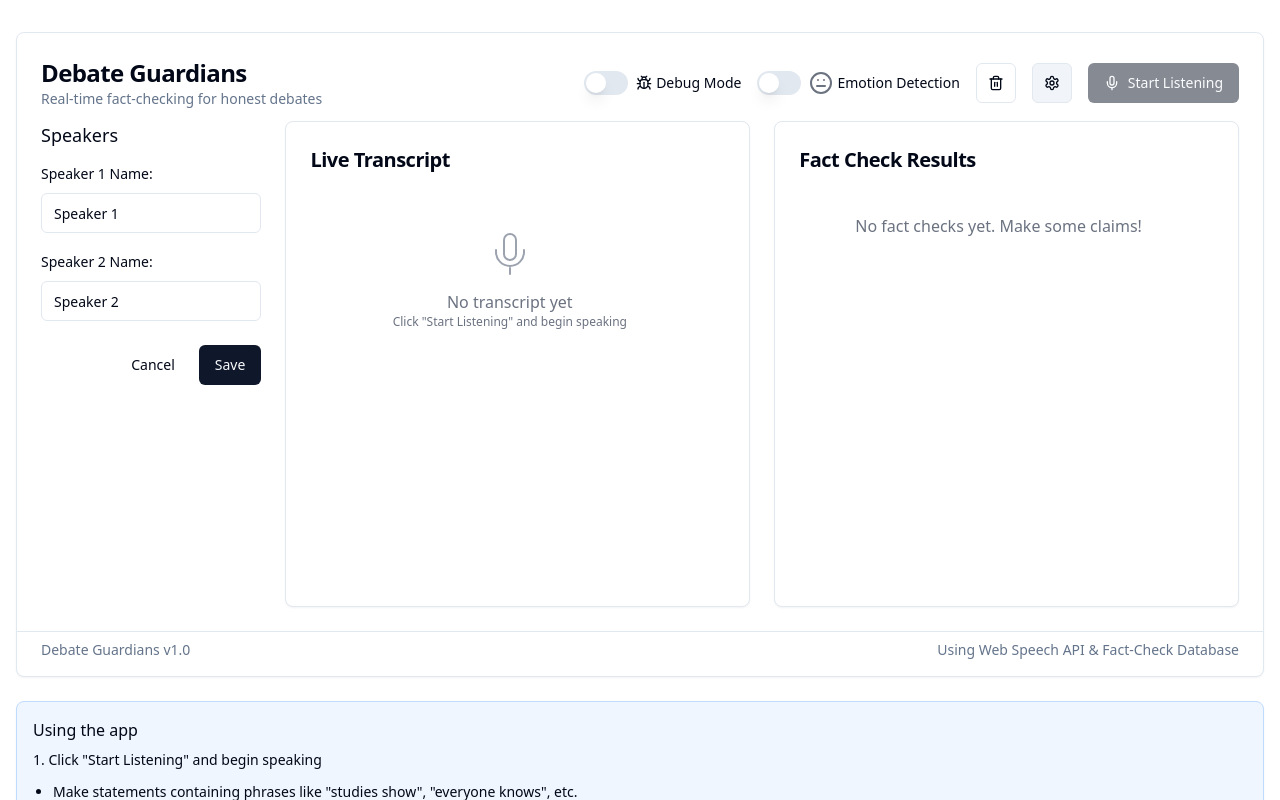
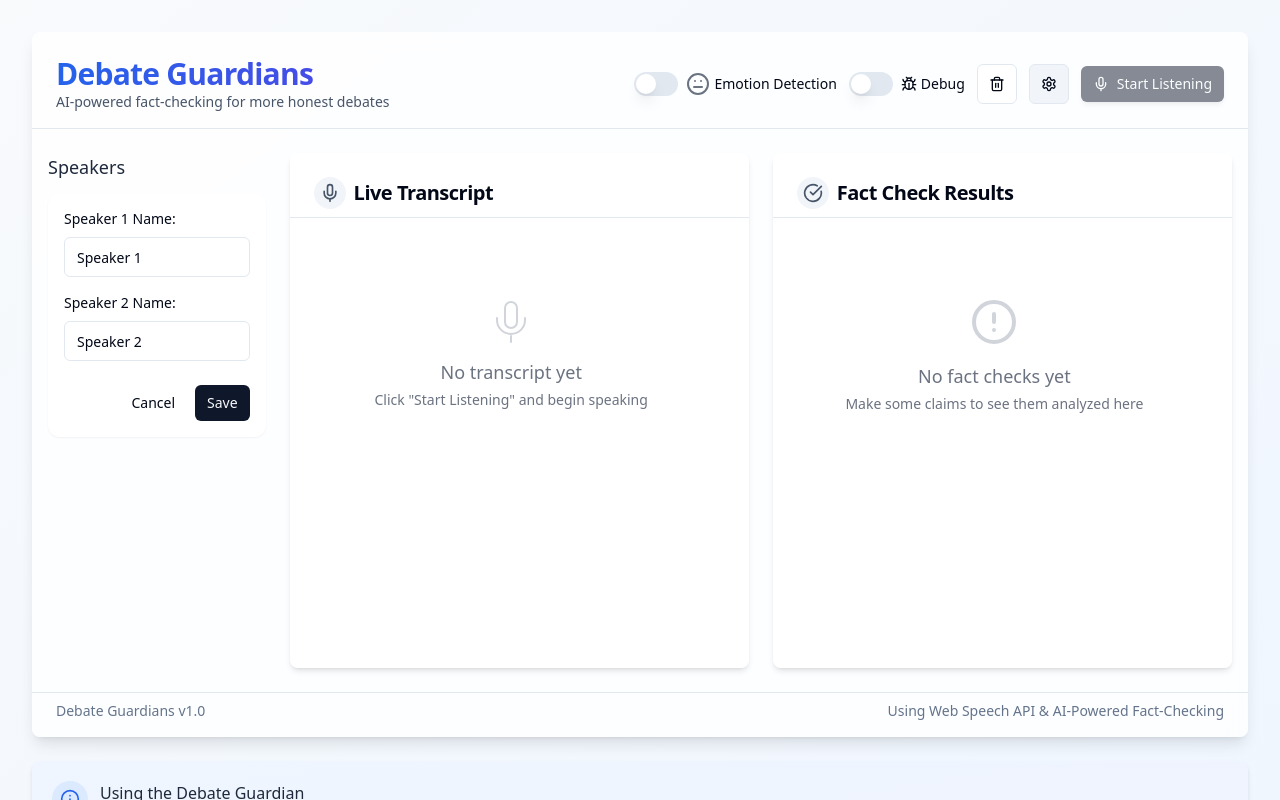
Before and after one commit to JefryV2/debate-guardians, a React (Vite) app: page / in a window 1280 px wide. Both pictures are taken after a click on the button 1051 px from the left and 83 px from the top of the page. Shown: the top 800 px of the page. Built offline with nearby package versions, Linux system fonts and the light colour scheme.

Commit message:
Refactor: Improve UI and styling
Improved the UI and styling of the application for a better user experience.

```diff
--- a/src/components/DebateRoom.tsx
+++ b/src/components/DebateRoom.tsx
@@ -7,13 +7,14 @@ import { Button } from "@/components/ui/button";
 import { Switch } from "@/components/ui/switch";
 import { Label } from "@/components/ui/label";
 import { Input } from "@/components/ui/input";
-import { Mic, MicOff, Bug, Trash2, Settings, Smile, Frown, Angry, Meh } from "lucide-react";
+import { Mic, MicOff, Bug, Trash2, Settings, Smile, Frown, Angry, Meh, Info } from "lucide-react";
 import { useEffect, useState } from "react";
 import { startSpeechRecognition, EmotionType } from "@/services/speechService";
 import { checkFactAgainstDatabase } from "@/services/factCheckService";
 import { Card, CardContent, CardDescription, CardFooter, CardHeader, CardTitle } from "@/components/ui/card";
 import { toast } from "@/lib/toast";
 import { cn } from "@/lib/utils";
+import { Popover, PopoverContent, PopoverTrigger } from "@/components/ui/popover";
 
 const DebateRoom = () => {
   const {
@@ -160,35 +161,40 @@ const DebateRoom = () => {
   };
 
   return (
-    <div className="container mx-auto px-4 py-8">
-      <Card className="mb-6">
-        <CardHeader className="pb-3">
-          <div className="flex items-center justify-between">
+    <div className="min-h-screen bg-gradient-to-br from-slate-50 to-blue-50 p-4 md:p-8">
+      <div className="max-w-screen-xl mx-auto">
+        <Card className="mb-6 shadow-lg border-0 bg-white/80 backdrop-blur">
+          <CardHeader className="pb-4 border-b">
+            <div className="flex flex-col sm:flex-row sm:items-center sm:justify-between gap-4">
               <div>
-              <CardTitle className="text-2xl font-bold">Debate Guardians</CardTitle>
-              <CardDescription>Real-time fact-checking for honest debates</CardDescription>
+                <CardTitle className="text-3xl font-bold bg-gradient-to-r from-blue-600 to-indigo-600 text-transparent bg-clip-text">
+                  Debate Guardians
+                </CardTitle>
+                <CardDescription className="text-slate-600">
+                  AI-powered fact-checking for more honest debates
+                </CardDescription>
               </div>
-            <div className="flex items-center gap-4">
+              <div className="flex flex-wrap items-center gap-3">
+                <div className="flex items-center space-x-2">
+                  <Switch
+                    id="emotion-detection"
+                    checked={emotionDetectionEnabled}
+                    onCheckedChange={setEmotionDetectionEnabled}
+                  />
+                  <Label htmlFor="emotion-detection" className="flex items-center gap-1 text-sm">
+                    {getEmotionIcon(currentEmotion)}
+                    Emotion Detection
+                  </Label>
+                </div>
                 <div className="flex items-center space-x-2">
                   <Switch
                     id="debug-mode"
                     checked={debugMode}
                     onCheckedChange={setDebugMode}
                   />
-                <Label htmlFor="debug-mode" className="flex items-center gap-1">
+                  <Label htmlFor="debug-mode" className="flex items-center gap-1 text-sm">
                     <Bug className="h-4 w-4" />
-                  Debug Mode
-                </Label>
-              </div>
-              <div className="flex items-center space-x-2">
-                <Switch
-                  id="emotion-detection"
-                  checked={emotionDetectionEnabled}
-                  onCheckedChange={setEmotionDetectionEnabled}
-                />
-                <Label htmlFor="emotion-detection" className="flex items-center gap-1">
-                  {getEmotionIcon(currentEmotion)}
-                  Emotion Detection
+                    Debug
                   </Label>
                 </div>
                 <Button
@@ -196,6 +202,7 @@ const DebateRoom = () => {
                   variant="outline"
                   size="icon"
                   title="Clear transcript"
+                  className="border-slate-200"
                 >
                   <Trash2 className="h-4 w-4" />
                 </Button>
@@ -204,15 +211,19 @@ const DebateRoom = () => {
                   variant="outline"
                   size="icon"
                   title="Edit speakers"
-                className={cn(isEditingSpeakers && "bg-muted")}
+                  className={cn(
+                    "border-slate-200",
+                    isEditingSpeakers && "bg-muted"
+                  )}
                 >
                   <Settings className="h-4 w-4" />
                 </Button>
                 <Button
                   onClick={toggleMicrophone}
                   variant={activeListener ? "destructive" : "default"}
-                className="flex items-center gap-2"
+                  className="flex items-center gap-2 shadow-md"
                   disabled={isEditingSpeakers}
+                  size="sm"
                 >
                   {activeListener ? (
                     <>
@@ -230,16 +241,48 @@ const DebateRoom = () => {
             </div>
           </CardHeader>
 
-        <CardContent className="pb-6">
-          <div className="grid grid-cols-1 md:grid-cols-5 gap-6">
+          <CardContent className="px-4 py-6">
+            <div className="grid grid-cols-1 lg:grid-cols-5 gap-6">
               {/* Speaker sections */}
-            <div className="md:col-span-1">
-              <h3 className="text-lg font-medium mb-3">Speakers</h3>
+              <div className="lg:col-span-1">
+                <div className="flex items-center justify-between mb-3">
+                  <h3 className="text-lg font-medium text-slate-800">Speakers</h3>
+                  {emotionDetectionEnabled && activeListener && (
+                    <Popover>
+                      <PopoverTrigger asChild>
+                        <Button variant="ghost" size="sm" className="text-xs flex gap-1 items-center">
+                          <Info className="h-3 w-3" />
+                          Emotions
+                        </Button>
+                      </PopoverTrigger>
+                      <PopoverContent className="w-72">
+                        <div className="space-y-2">
+                          <h4 className="font-medium">Voice Emotion Detection</h4>
+                          <p className="text-sm text-muted-foreground">
+                            The system analyzes voice patterns to detect emotions:
+                          </p>
+                          <ul className="text-xs space-y-1.5">
+                            <li className="flex items-center gap-2">
+                              <Angry className="h-4 w-4 text-red-500" /> Angry: Raised voice, sharp tones
+                            </li>
+                            <li className="flex items-center gap-2">
+                              <Smile className="h-4 w-4 text-green-500" /> Happy: Upbeat, energetic patterns
+                            </li>
+                            <li className="flex items-center gap-2">
+                              <Frown className="h-4 w-4 text-blue-500" /> Sad: Lower, slower speech patterns
+                            </li>
+                          </ul>
+                        </div>
+                      </PopoverContent>
+                    </Popover>
+                  )}
+                </div>
+
                 {isEditingSpeakers ? (
-                <div className="space-y-4">
+                  <div className="space-y-4 bg-white p-4 rounded-xl shadow-sm">
                     {speakers.map((speaker, i) => (
                       <div key={speaker.id} className="space-y-2">
-                      <label htmlFor={`speaker-${i}`} className="text-sm font-medium">
+                        <label htmlFor={`speaker-${i}`} className="text-sm font-medium block">
                           Speaker {i + 1} Name:
                         </label>
                         <Input
@@ -247,6 +290,7 @@ const DebateRoom = () => {
                           value={speakerNames[i]}
                           onChange={(e) => handleSpeakerNameChange(i, e.target.value)}
                           placeholder={`Speaker ${i + 1}`}
+                          className="border-slate-200"
                         />
                       </div>
                     ))}
@@ -255,10 +299,11 @@ const DebateRoom = () => {
                         onClick={() => setIsEditingSpeakers(false)}
                         variant="ghost"
                         className="mr-2"
+                        size="sm"
                       >
                         Cancel
                       </Button>
-                    <Button onClick={saveSpeakerChanges}>Save</Button>
+                      <Button onClick={saveSpeakerChanges} size="sm">Save</Button>
                     </div>
                   </div>
                 ) : (
@@ -274,21 +319,10 @@ const DebateRoom = () => {
                     ))}
                   </div>
                 )}
-
-              {/* Emotion display */}
-              {emotionDetectionEnabled && activeListener && (
-                <div className="mt-4 p-3 bg-muted rounded-md">
-                  <h4 className="text-sm font-medium mb-2">Current Speaker Emotion</h4>
-                  <div className="flex items-center gap-2">
-                    {getEmotionIcon(currentEmotion)}
-                    <span className="capitalize">{currentEmotion}</span>
-                  </div>
-                </div>
-              )}
               </div>
 
               {/* Main content area */}
-            <div className="md:col-span-4">
+              <div className="lg:col-span-4">
                 <div className="grid grid-cols-1 md:grid-cols-2 gap-6">
                   <TranscriptDisplay />
                   <FactCheckResults />
@@ -299,24 +333,41 @@ const DebateRoom = () => {
 
           <CardFooter className="flex justify-between text-sm text-muted-foreground pt-2 pb-4 border-t">
             <p>Debate Guardians v1.0</p>
-          <p>Using Web Speech API & Fact-Check Database</p>
+            <p>Using Web Speech API & AI-Powered Fact-Checking</p>
           </CardFooter>
         </Card>
 
-      <Card className="p-4 bg-blue-50 border border-blue-200">
-        <h3 className="font-medium mb-2">Using the app</h3>
-        <p className="text-sm mb-3">
-          1. Click "Start Listening" and begin speaking
-        </p>
-        <ul className="text-sm list-disc pl-5 space-y-1">
-          <li>Make statements containing phrases like "studies show", "everyone knows", etc.</li>
-          <li>The system will identify these as claims and check them against the database</li>
-          <li>Enable emotion detection to analyze speaker's tone of voice</li>
-          <li>False claims will trigger an alert sound</li>
-          <li>Accuracy scores are calculated for each speaker</li>
-          <li>Click on a speaker to set them as the current speaker</li>
+        <Card className="p-5 border-0 bg-gradient-to-br from-blue-50 to-indigo-50 shadow-md">
+          <div className="flex items-start">
+            <div className="bg-blue-100 p-2 rounded-full mr-3">
+              <Info className="h-5 w-5 text-blue-600" />
+            </div>
+            <div>
+              <h3 className="font-medium text-slate-800 mb-2">Using the Debate Guardian</h3>
+              <div className="grid grid-cols-1 md:grid-cols-2 gap-x-6 gap-y-2 text-sm text-slate-700">
+                <div>
+                  <p className="mb-2 font-medium text-slate-900">Getting Started:</p>
+                  <ol className="list-decimal pl-5 space-y-1">
+                    <li>Select a speaker by clicking their card</li>
+                    <li>Click "Start Listening" and begin speaking</li>
+                    <li>Make claims to see them fact-checked in real-time</li>
+                  </ol>
+                </div>
+
+                <div>
+                  <p className="mb-2 font-medium text-slate-900">Features:</p>
+                  <ul className="list-disc pl-5 space-y-1">
+                    <li>Voice emotion detection analyzes speaker's tone</li>
+                    <li>AI fact-checking identifies and verifies claims</li>
+                    <li>Claims containing facts are automatically detected</li>
+                    <li>Speaker accuracy scores are calculated over time</li>
                   </ul>
+                </div>
+              </div>
+            </div>
+          </div>
         </Card>
+      </div>
     </div>
   );
 };
--- a/src/components/FactCheckResult.tsx
+++ b/src/components/FactCheckResult.tsx
@@ -4,6 +4,7 @@ import { Card, CardContent, CardHeader, CardTitle } from "@/components/ui/card";
 import { ScrollArea } from "@/components/ui/scroll-area";
 import { CheckCircle, XCircle, AlertCircle } from "lucide-react";
 import { cn } from "@/lib/utils";
+import { HoverCard, HoverCardContent, HoverCardTrigger } from "@/components/ui/hover-card";
 
 interface FactCheckItemProps {
   factCheck: FactCheck;
@@ -17,11 +18,11 @@ const FactCheckItem = ({ factCheck, claimText, speakerName }: FactCheckItemProps
   const getVerdictIcon = () => {
     switch (verdict) {
       case 'true':
-        return <CheckCircle className="text-debate-true h-5 w-5" />;
+        return <CheckCircle className="text-debate-true h-5 w-5 flex-shrink-0" />;
       case 'false':
-        return <XCircle className="text-debate-false h-5 w-5" />;
+        return <XCircle className="text-debate-false h-5 w-5 flex-shrink-0" />;
       default:
-        return <AlertCircle className="text-debate-unverified h-5 w-5" />;
+        return <AlertCircle className="text-debate-unverified h-5 w-5 flex-shrink-0" />;
     }
   };
 
@@ -37,23 +38,37 @@ const FactCheckItem = ({ factCheck, claimText, speakerName }: FactCheckItemProps
   };
 
   return (
-    <div className={cn("mb-4 p-3 rounded-md border", getVerdictClass())}>
-      <div className="flex items-start gap-2">
+    <div className={cn("mb-4 p-4 rounded-md border shadow-sm", getVerdictClass())}>
+      <div className="flex items-start gap-3">
         {getVerdictIcon()}
-        <div>
-          <div className="font-medium">{speakerName}: "{claimText.length > 50 ? claimText.substring(0, 50) + '...' : claimText}"</div>
-          <div className="text-sm mt-1">
+        <div className="w-full">
+          <HoverCard>
+            <HoverCardTrigger asChild>
+              <div className="font-medium cursor-help border-b border-dotted border-gray-400">
+                "{claimText.length > 70 ? claimText.substring(0, 70) + '...' : claimText}"
+              </div>
+            </HoverCardTrigger>
+            <HoverCardContent className="w-80 p-4">
+              <p className="text-sm">{claimText}</p>
+            </HoverCardContent>
+          </HoverCard>
+          <div className="text-sm mt-1 flex items-center gap-2">
+            <span className="font-semibold">Speaker:</span>
+            <span className="bg-gray-100 px-2 py-0.5 rounded text-gray-800">{speakerName}</span>
+          </div>
+          <div className="flex items-center mt-2">
             <span className="font-semibold">Verdict: </span>
             <span className={cn(
-              verdict === 'true' ? "text-debate-true" :
-              verdict === 'false' ? "text-debate-false" :
-              "text-debate-unverified"
+              "ml-2 px-2 py-0.5 rounded-full text-white text-xs font-bold",
+              verdict === 'true' ? "bg-debate-true" :
+              verdict === 'false' ? "bg-debate-false" :
+              "bg-debate-unverified"
             )}>
               {verdict.charAt(0).toUpperCase() + verdict.slice(1)}
             </span>
           </div>
-          <div className="text-sm"><span className="font-semibold">Source: </span>{source}</div>
-          <div className="text-sm mt-1">{explanation}</div>
+          <div className="text-sm mt-2"><span className="font-semibold">Source: </span>{source}</div>
+          <div className="text-sm mt-2 bg-white/80 p-2 rounded">{explanation}</div>
         </div>
       </div>
     </div>
@@ -84,15 +99,23 @@ const FactCheckResults = () => {
   };
 
   return (
-    <Card className="h-full">
-      <CardHeader className="pb-2">
-        <CardTitle className="text-xl">Fact Check Results</CardTitle>
+    <Card className="h-full border-0 shadow-md bg-white/70 backdrop-blur-sm">
+      <CardHeader className="pb-2 border-b">
+        <CardTitle className="text-xl flex items-center gap-2">
+          <div className="p-1.5 rounded-full bg-slate-100">
+            <CheckCircle className="h-5 w-5 text-slate-600" />
+          </div>
+          Fact Check Results
+        </CardTitle>
       </CardHeader>
-      <CardContent>
-        <ScrollArea className="h-[400px] pr-4">
+      <CardContent className="p-0">
+        <ScrollArea className="h-[450px] pr-4">
+          <div className="p-4">
             {factChecks.length === 0 ? (
-            <div className="text-center text-gray-500 py-8">
-              No fact checks yet. Make some claims!
+              <div className="flex flex-col items-center justify-center text-center text-gray-500 py-16">
+                <AlertCircle className="h-12 w-12 text-gray-300 mb-4" />
+                <p className="text-lg font-medium">No fact checks yet</p>
+                <p className="text-sm mt-1">Make some claims to see them analyzed here</p>
               </div>
             ) : (
               sortedFactChecks.map(factCheck => (
@@ -104,6 +127,7 @@ const FactCheckResults = () => {
                 />
               ))
             )}
+          </div>
         </ScrollArea>
       </CardContent>
     </Card>
--- a/src/components/TranscriptDisplay.tsx
+++ b/src/components/TranscriptDisplay.tsx
@@ -4,7 +4,8 @@ import { Card, CardContent, CardHeader, CardTitle } from "@/components/ui/card";
 import { ScrollArea } from "@/components/ui/scroll-area";
 import { useEffect, useRef } from "react";
 import { cn } from "@/lib/utils";
-import { AlertCircle } from "lucide-react";
+import { AlertCircle, Mic } from "lucide-react";
+import { EmotionType } from "@/services/speechService";
 
 interface TranscriptEntryProps {
   entry: TranscriptEntry;
@@ -13,19 +14,47 @@ interface TranscriptEntryProps {
 }
 
 const TranscriptEntryComponent = ({ entry, speakerColor, speakerName }: TranscriptEntryProps) => {
-  const { text, isClaim } = entry;
+  const { text, isClaim, timestamp, emotion } = entry;
+
+  const getEmotionBadge = () => {
+    if (!emotion) return null;
+
+    const getEmotionColor = () => {
+      switch(emotion) {
+        case 'angry': return 'bg-red-100 text-red-800';
+        case 'happy': return 'bg-green-100 text-green-800';
+        case 'sad': return 'bg-blue-100 text-blue-800';
+        case 'excited': return 'bg-yellow-100 text-yellow-800';
+        case 'frustrated': return 'bg-orange-100 text-orange-800';
+        case 'uncertain': return 'bg-purple-100 text-purple-800';
+        default: return 'bg-gray-100 text-gray-800';
+      }
+    };
+
+    return (
+      <span className={`ml-2 px-1.5 py-0.5 rounded text-xs font-medium ${getEmotionColor()}`}>
+        {emotion.charAt(0).toUpperCase() + emotion.slice(1)}
+      </span>
+    );
+  };
 
   return (
     <div className={cn(
-      "mb-2 p-2 rounded-md",
-      isClaim ? "border border-yellow-300 bg-yellow-50" : "bg-gray-50"
+      "mb-3 p-3 rounded-md transition-all",
+      isClaim
+        ? "border border-yellow-300 bg-yellow-50 shadow-sm"
+        : "bg-white border border-gray-100 shadow-sm"
     )}>
-      <div className="flex items-center justify-between text-sm text-gray-500 mb-1">
-        <span className="font-medium">{speakerName}</span>
+      <div className="flex items-center justify-between text-sm text-gray-500 mb-1.5">
+        <span className="font-medium flex items-center gap-1.5">
+          <span className={`w-2 h-2 rounded-full bg-${speakerColor}`}></span>
+          {speakerName}
+          {getEmotionBadge()}
+        </span>
         <div className="flex items-center">
-          <span>{entry.timestamp.toLocaleTimeString([], { hour: '2-digit', minute: '2-digit' })}</span>
+          <span className="text-xs">{timestamp.toLocaleTimeString([], { hour: '2-digit', minute: '2-digit' })}</span>
           {isClaim && (
-            <span className="ml-2 text-yellow-600 font-medium flex items-center gap-1">
+            <span className="ml-2 text-amber-600 font-medium flex items-center gap-1 bg-amber-50 px-1.5 py-0.5 rounded text-xs">
               <AlertCircle className="h-3 w-3" />
               Claim
             </span>
@@ -34,7 +63,7 @@ const TranscriptEntryComponent = ({ entry, speakerColor, speakerName }: Transcri
       </div>
       <div className={cn(
         "text-gray-800",
-        `border-l-4 border-${speakerColor} pl-2 rounded-l`
+        `border-l-2 border-${speakerColor} pl-3 py-1 rounded-l`
       )}>
         {text}
       </div>
@@ -63,14 +92,20 @@ const TranscriptDisplay = () => {
   };
 
   return (
-    <Card className="h-full">
-      <CardHeader className="pb-2">
-        <CardTitle className="text-xl">Live Transcript</CardTitle>
+    <Card className="h-full border-0 shadow-md bg-white/70 backdrop-blur-sm">
+      <CardHeader className="pb-2 border-b">
+        <CardTitle className="text-xl flex items-center gap-2">
+          <div className="p-1.5 rounded-full bg-slate-100">
+            <Mic className="h-5 w-5 text-slate-600" />
+          </div>
+          Live Transcript
+        </CardTitle>
       </CardHeader>
-      <CardContent>
-        <ScrollArea className="h-[400px] pr-4" ref={scrollRef}>
+      <CardContent className="p-0">
+        <ScrollArea className="h-[450px] pr-4" ref={scrollRef}>
+          <div className="p-4">
             {transcript.length === 0 ? (
-            <div className="flex flex-col items-center justify-center text-center text-gray-500 py-12">
+              <div className="flex flex-col items-center justify-center text-center text-gray-500 py-16">
                 <svg
                   xmlns="http://www.w3.org/2000/svg"
                   width="48"
@@ -81,14 +116,14 @@ const TranscriptDisplay = () => {
                   strokeWidth="1"
                   strokeLinecap="round"
                   strokeLinejoin="round"
-                className="mb-3 text-gray-400"
+                  className="mb-3 text-gray-300"
                 >
                   <path d="M12 2a3 3 0 0 0-3 3v7a3 3 0 0 0 6 0V5a3 3 0 0 0-3-3Z"></path>
                   <path d="M19 10v1a7 7 0 0 1-14 0v-1"></path>
                   <line x1="12" x2="12" y1="19" y2="22"></line>
                 </svg>
-              <p className="text-base">No transcript yet</p>
-              <p className="text-xs">Click "Start Listening" and begin speaking</p>
+                <p className="text-lg font-medium">No transcript yet</p>
+                <p className="text-sm mt-1">Click "Start Listening" and begin speaking</p>
               </div>
             ) : (
               transcript.map(entry => {
@@ -103,6 +138,7 @@ const TranscriptDisplay = () => {
                 );
               })
             )}
+          </div>
         </ScrollArea>
       </CardContent>
     </Card>
```
Also changed, not shown: src/components/SpeakerCard.tsx (+60 -27 lines). Lines whose indentation alone changed are shown as unchanged.
